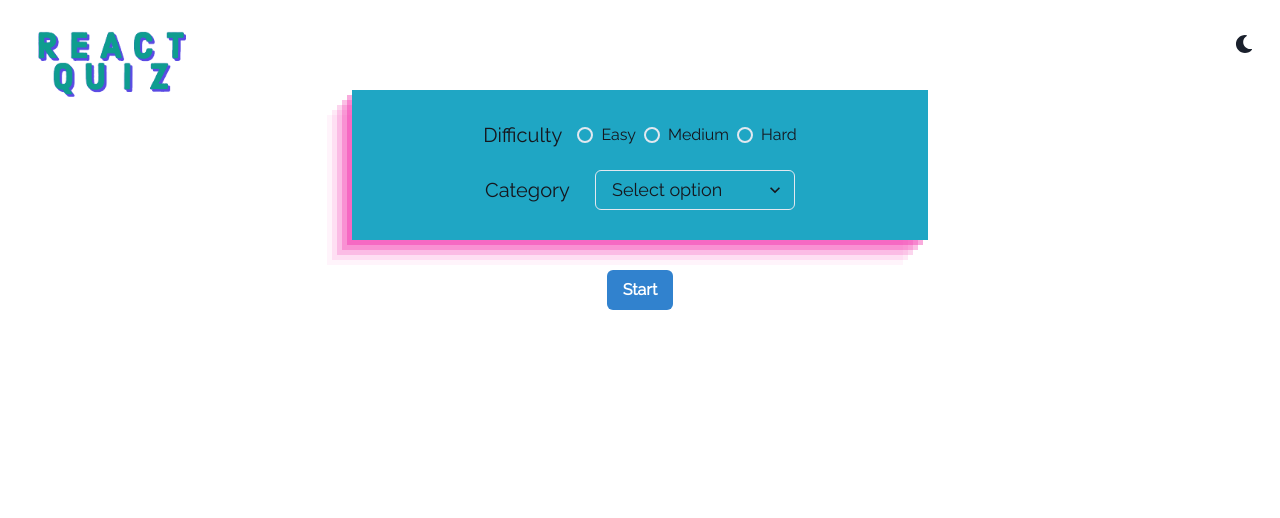
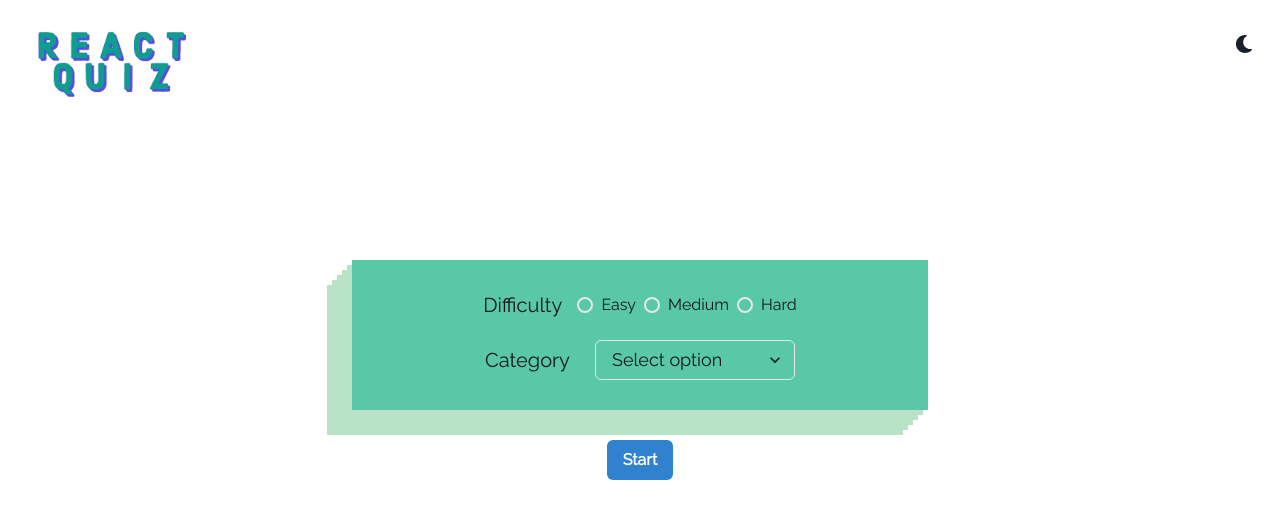
Before and after one commit to AKiranB/React-TypeScript-Quiz, a React (Create React App) app: page / in a window 1280 px wide. Shown: the top 518 px of the page. Built offline with nearby package versions, Linux system fonts and the light colour scheme.

Commit message:
fix theming

```diff
--- a/src/App.tsx
+++ b/src/App.tsx
@@ -17,7 +17,8 @@ import OptionsCard from "./components/OptionsCard";
 import "./app.css";
 import { startTrivia, checkAnswer } from "./utils/helpers";
 import SwitchTransitionWrapper from "./components/style/transitions/SwitchTransition";
-import TransitionWrapper from "./components/style/transitions/Transition";
+import { colors } from "./theme";
+
 import { CSSTransition } from "react-transition-group";
 
 type AnswerObject = {
@@ -36,29 +37,26 @@ function App() {
   const [number, setNumber] = useState(0);
   const [userAnswers, setUserAnswers] = useState<AnswerObject[]>([]);
   const [gameOver, setGameOver] = useState(true);
-  const [isCorrect, setIsCorrect] = useState<string>("blue");
+  const [isCorrect, setIsCorrect] = useState<string>(colors.surface.blue);
   const [difficulty, setDifficulty] = useState<string>("");
   const [category, setCategory] = useState<string>("");
   const [message, setMessage] = useState<string>("");
   const [showNext, setShowNext] = useState<boolean>(false);
   const nodeRef = React.useRef<HTMLDivElement>(null);
-  const buttonRef = React.useRef<HTMLButtonElement>(null);
-
-  console.log(message);
+  const buttonRef = React.useRef<HTMLDivElement>(null);
 
   const nextQuestion = () => {
     const nextQ = number + 1;
     if (nextQ === TOTAL_QUESTIONS) {
       setMessage(`You scored ${score} out of 10, good job!`);
     } else {
-      setIsCorrect("blue");
+      setIsCorrect(colors.surface.blue);
       setNumber(nextQ);
       setMessage("");
     }
     setShowNext(false);
   };
 
-  console.log(showNext);
   const handleDropdownChange = (e: ChangeEvent<HTMLSelectElement>) => {
     setCategory(e.target.value);
   };
@@ -79,7 +77,17 @@ function App() {
               right="16px"
               sx={{ position: "absolute" }}
             />
-            {gameOver ? (
+            {gameOver && (
+              <Box
+                sx={{
+                  minHeight: "100%",
+                  display: "flex",
+                  flexDirection: "column",
+                  justifyContent: "center",
+                  alignItems: "center",
+                  paddingBottom: "120px",
+                }}
+              >
                 <>
                   <OptionsCard
                     handleDropdownChange={handleDropdownChange}
@@ -87,6 +95,7 @@ function App() {
                   />
                   <Button
                     m={"30px"}
+                    maxWidth={"200px"}
                     colorScheme="blue"
                     className="start"
                     onClick={startTrivia({
@@ -104,10 +113,10 @@ function App() {
                     Start
                   </Button>
                 </>
-            ) : null}
+              </Box>
+            )}
             <Flex flexDir={"column"} marginBottom={"20px"}>
               {loading && <p>Loading Questions...</p>}
-
               {!loading && !gameOver ? (
                 <SwitchTransitionWrapper nodeRef={nodeRef} refKey={number + 1}>
                   <QuestionCard
@@ -144,20 +153,23 @@ function App() {
               number !== TOTAL_QUESTIONS - 1 ? (
                 <CSSTransition
                   in={showNext}
+                  out={showNext}
+                  key={number + 1}
                   nodeRef={buttonRef}
-                  timeout={300}
-                  classNames="button"
-                  unmountOnExit
+                  timeout={5000}
+                  classNames="fade"
                 >
+                  <Center key={number + 1} ref={buttonRef}>
                     <Button
-                    ref={buttonRef}
                       backgroundColor={"#1391ad"}
                       width={"200px"}
                       onClick={nextQuestion}
-                    className="btn"
+                      className="fade"
+                      mt={"32px"}
                     >
                       Next Question
                     </Button>
+                  </Center>
                 </CSSTransition>
               ) : null}
               <Center>
--- a/src/app.css
+++ b/src/app.css
@@ -31,12 +31,14 @@ body {
 
 .button-enter {
   opacity: 0;
+  color:red;
   transform: scale(0.9);
 }
 .button-enter-active {
   opacity: 1;
+  color:red;
   transform: translateX(0);
-  transition: opacity 1000ms, transform 1000ms;
+  transition: opacity 3000ms, transform 3000ms;
 }
 .button-exit {
   opacity: 1;
@@ -44,5 +46,5 @@ body {
 .button-exit-active {
   opacity: 0;
   transform: scale(0.9);
-  transition: opacity 1000ms, transform 1000ms;
+  transition: opacity 3000ms, transform 3000ms;
 }
--- a/src/components/OptionsCard.tsx
+++ b/src/components/OptionsCard.tsx
@@ -8,8 +8,7 @@ import {
 } from "@chakra-ui/react";
 import { ChangeEvent } from "react";
 import apiCategories from "../constants/apiCategories";
-import Container from "../components/style/container";
-
+import Container from "./style/container";
 type Props = {
   setDifficulty: (e: string) => void;
   handleDropdownChange: (e: ChangeEvent<HTMLSelectElement>) => void;
--- a/src/components/QuestionCard.tsx
+++ b/src/components/QuestionCard.tsx
@@ -51,6 +51,7 @@ const QuestionCard: React.FC<Props> = ({
               width={["sm", "md", "lg"]}
               fontSize={["sm", "md", "lg"]}
               colorScheme={isCorrect}
+              backgroundColor={isCorrect}
               disabled={userAnswer}
               value={answer}
               onClick={callback}
--- a/src/components/style/container.js
+++ /dev/null
@@ -1,22 +0,0 @@
-
-import { Center, Flex } from '@chakra-ui/react'
-
-const Container = (props) => {
-    return (
-        <Center>
-            <Flex
-                marginTop={'90px'}
-                direction="column"
-                alignItems="center"
-                width={['sm', 'md', 'lg', 'xl']}
-                padding={'30px'}
-                boxShadow={'rgba(240, 46, 170, 0.4) -5px 5px, rgba(240, 46, 170, 0.3) -10px 10px, rgba(240, 46, 170, 0.2) -15px 15px, rgba(240, 46, 170, 0.1) -20px 20px, rgba(240, 46, 170, 0.05) -25px 25px;'}
-                backgroundColor={'#1fa6c4'}
-                {...props}>
-            </Flex>
-        </Center>
-
-    )
-};
-
-export default Container;
--- /dev/null
+++ b/src/components/style/container.tsx
@@ -0,0 +1,21 @@
+import { Center, Flex } from "@chakra-ui/react";
+import { colors } from "../../theme";
+
+const Container = (props: any) => {
+  return (
+    <Center>
+      <Flex
+        marginTop={"90px"}
+        direction="column"
+        alignItems="center"
+        width={["sm", "md", "lg", "xl"]}
+        padding={"30px"}
+        boxShadow={`${colors.surface.main} -5px 5px, ${colors.surface.main}  -10px 10px, ${colors.surface.main}  -15px 15px, ${colors.surface.main}  -20px 20px, ${colors.surface.main}  -25px 25px;`}
+        backgroundColor={"primary.main"}
+        {...props}
+      ></Flex>
+    </Center>
+  );
+};
+
+export default Container;
--- a/src/theme.js
+++ /dev/null
@@ -1,59 +0,0 @@
-import { extendTheme } from '@chakra-ui/react'
-import { createBreakpoints } from '@chakra-ui/theme-tools'
-
-const fonts = {
-    heading: 'Raleway',
-    body: 'Raleway',
-}
-
-const breakpoints = createBreakpoints({
-    sm: '45em',
-    md: '55em',
-    lg: '65em',
-    xl: '75em',
-})
-
-const theme = extendTheme({
-    colors: {
-        black: '#16161D',
-    },
-    fonts,
-    breakpoints,
-    textStyles: {
-        h1: {
-            fontSize: '35px',
-            lineHeight: '110%',
-            letterSpacing: '-2%',
-            fonts: fonts
-
-        },
-        h2: {
-            fontSize: '35px',
-            lineHeight: '110%',
-            letterSpacing: '-2%',
-
-        },
-    },
-    icons: {
-        logo: {
-            path: (
-                <svg
-                    width="3000"
-                    height="3163"
-                    viewBox="0 0 3000 3163"
-                    fill="none"
-                    xmlns="http://www.w3.org/2000/svg"
-                >
-                    <rect width="3000" height="3162.95" fill="none" />
-                    <path
-                        d="M1470.89 1448.81L2170 2488.19H820V706.392H2170L1470.89 1448.81ZM1408.21 1515.37L909.196 2045.3V2393.46H1998.84L1408.21 1515.37Z"
-                        fill="currentColor"
-                    />
-                </svg>
-            ),
-            viewBox: '0 0 3000 3163',
-        },
-    },
-})
-
-export default theme
--- /dev/null
+++ b/src/theme.ts
@@ -0,0 +1,60 @@
+import { extendTheme, Theme } from "@chakra-ui/react";
+import { createBreakpoints } from "@chakra-ui/theme-tools";
+
+const fonts = {
+  heading: "Raleway",
+  body: "Raleway",
+};
+
+const colors = {
+  black: "#16161D",
+  primary: {
+    main: "#59C9A5",
+    success: "#FFFD98",
+  },
+  surface: {
+    main: "#B9E3C6",
+    blue: "#3E92CC",
+  },
+  error: "#FE6D73",
+};
+
+const breakpoints = createBreakpoints({
+  sm: "45em",
+  md: "55em",
+  lg: "65em",
+  xl: "75em",
+});
+
+const theme = extendTheme({
+  colors: {
+    black: "#16161D",
+    primary: {
+      main: "#59C9A5",
+      success: "#FFFD98",
+    },
+    surface: {
+      main: "#B9E3C6",
+      blue: "#3E92CC",
+    },
+    error: "d81e5b",
+  },
+  fonts,
+  breakpoints,
+  textStyles: {
+    h1: {
+      fontSize: "35px",
+      lineHeight: "110%",
+      letterSpacing: "-2%",
+      fonts: fonts,
+    },
+    h2: {
+      fontSize: "35px",
+      lineHeight: "110%",
+      letterSpacing: "-2%",
+    },
+  },
+});
+
+export default theme;
+export { colors };
--- a/src/utils/helpers.ts
+++ b/src/utils/helpers.ts
@@ -1,5 +1,6 @@
 import { fetchQuestions, QuestionState } from "API";
 import { AnswerObject } from "types/types";
+import { colors } from "theme";
 
 type StartTriviaProps = {
   setLoading: React.Dispatch<React.SetStateAction<boolean>>;
@@ -75,13 +76,11 @@ const checkAnswer = ({
     setShowNext(true);
     if (correct) {
       setScore((prev) => prev + 1);
-      setIsCorrect("green");
+      setIsCorrect(colors.primary.main);
       setMessage("Good Job!");
     } else {
-      setIsCorrect("red");
-      setMessage(
-        `sorry! the correct answer is "${questions[number].correct_answer}"`
-      );
+      setIsCorrect(colors.error);
+      setMessage(`The correct answer is "${questions[number].correct_answer}"`);
     }
     if (userAnswers.length === TOTAL_QUESTIONS - 1) {
       setMessage(`You scored ${score} out of ${TOTAL_QUESTIONS}, good job!`);
```
Lines whose indentation alone changed are shown as unchanged.
